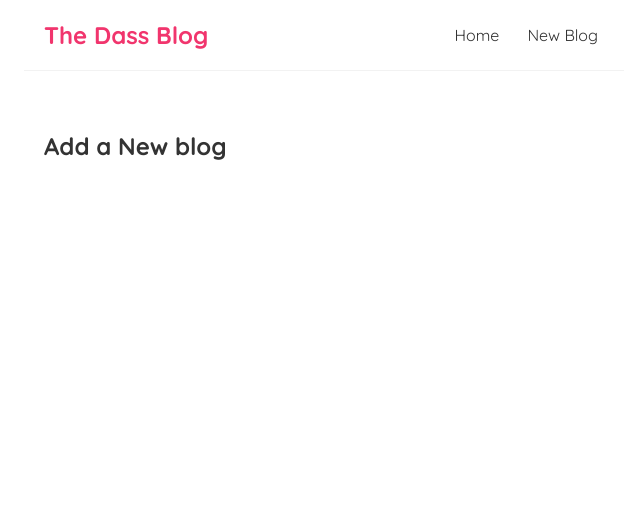
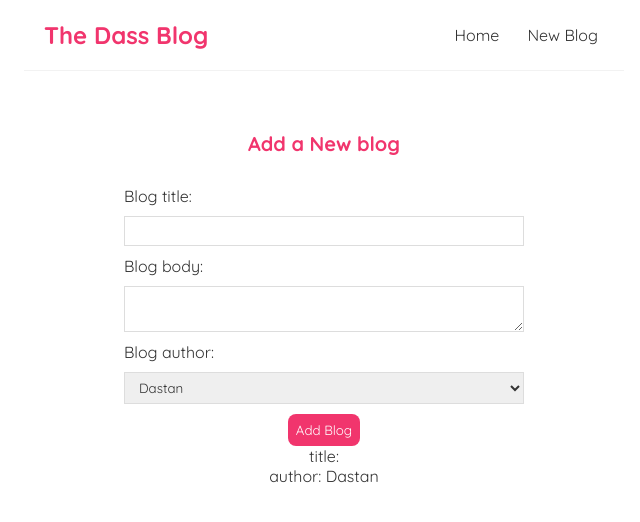
Before and after one commit to eB00k/Blog-Post, a React (Create React App) app: page /create in a window 1280 px wide. Shown: the top 522 px of the page, without its empty margins (316-956 px from the left). Built offline with nearby package versions, Linux system fonts and the light colour scheme.

Commit message:
Controlled inputs

```diff
--- a/src/components/Create.jsx
+++ b/src/components/Create.jsx
@@ -1,7 +1,37 @@
+import { useState } from "react";
+
 const Create = () => {
+  const [title, setTitle] = useState("");
+  const [body, setBody] = useState("");
+  const [author, setAuthor] = useState("Dastan");
   return (
     <div className="create">
       <h2>Add a New blog</h2>
+      <form>
+        <label>Blog title:</label>
+        <input
+          type="text"
+          required
+          value={title}
+          onChange={(e) => setTitle(e.target.value)}
+        />
+
+        <label>Blog body:</label>
+        <textarea
+          required
+          value={body}
+          onChange={(e) => setBody(e.target.value)}
+        ></textarea>
+        <label>Blog author:</label>
+        <select value={author} onChange={(e) => setAuthor(e.target.value)}>
+          <option value="Dastan">Dastan</option>
+          <option value="Alish">Alish</option>
+        </select>
+        <button>Add Blog</button>
+        <p>title: {title}</p>
+        <p>author: {author}</p>
+        <p>{body}</p>
+      </form>
     </div>
   );
 };
--- a/src/index.css
+++ b/src/index.css
@@ -98,3 +98,39 @@
   border-radius: 8px;
   cursor: pointer;
 }
+
+/* create new blog form*/
+.create {
+  max-width: 400px;
+  margin: 0 auto;
+  text-align: center;
+}
+
+.create label {
+  text-align: left;
+  display: block;
+}
+
+.create h2 {
+  font-size: 20px;
+  color: #f1356d;
+  margin-bottom: 30px;
+}
+
+.create input, .create textarea, .create select {
+  width: 100%;
+  padding: 6px 10px;
+  margin: 10px 0;
+  border: 1px solid #ddd;
+  box-sizing: border-box;
+  display: block;
+}
+
+.create button {
+  background-color: #f1356d;
+  color: #fff;
+  border: 0;
+  padding: 8px;
+  border-radius: 8px;
+  cursor: pointer;
+}
```
